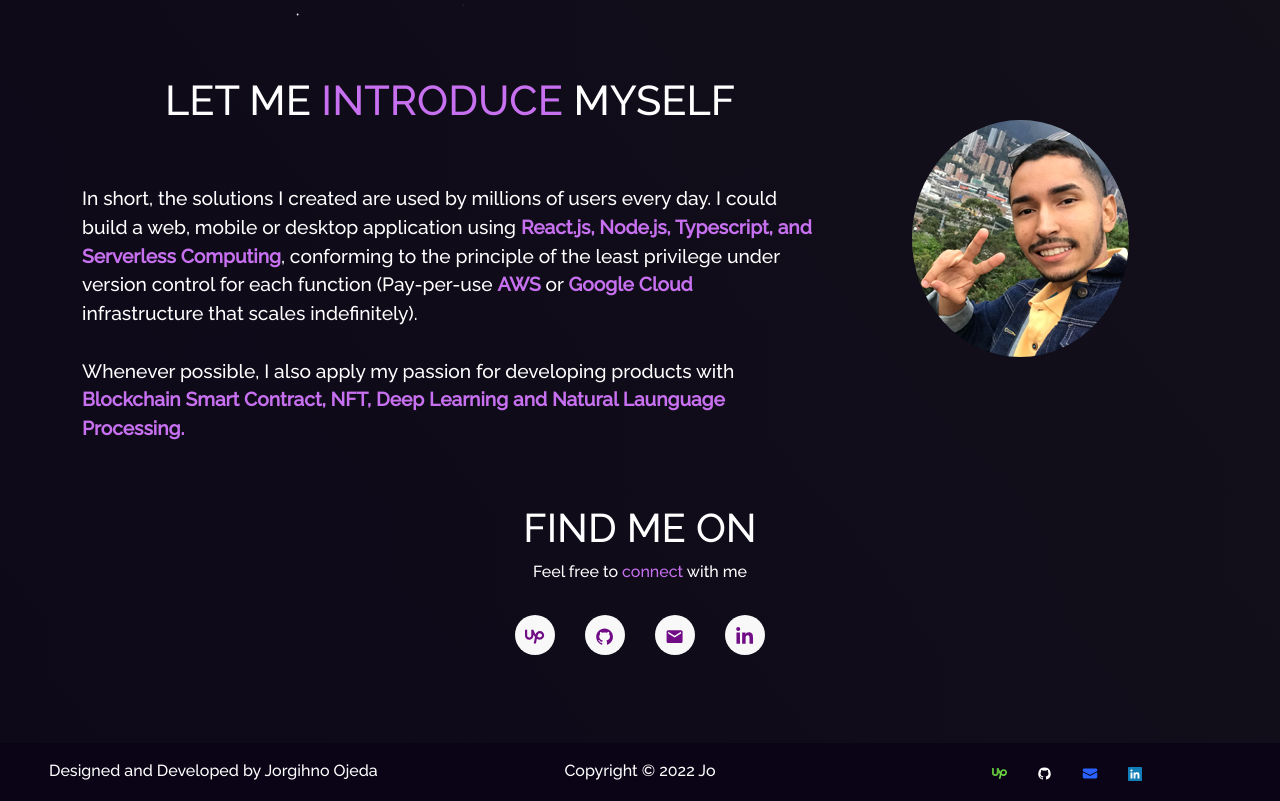
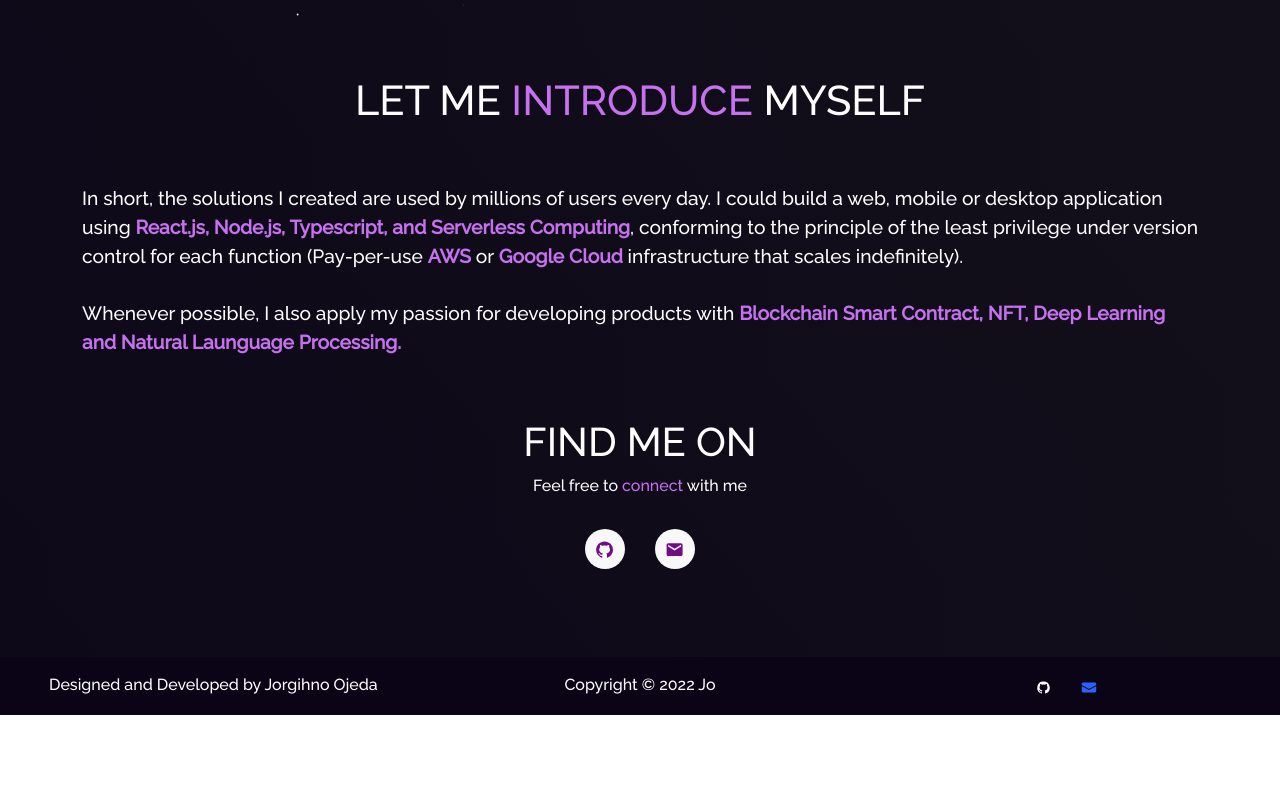
Before and after one commit to yoryi/portfolio, a Next.js app: page / in a window 1280 px wide. Shown: the part 780-1581 px from the top of the page. After the commit the page ends 1495 px from the top, so only its background shows below. Built offline with nearby package versions, Linux system fonts and the light colour scheme.

Commit message:
chore: removed linkedin/upwork links

```diff
--- a/components/Footer.js
+++ b/components/Footer.js
@@ -15,20 +15,6 @@ function Footer() {
         </Col>
         <Col md="4" className="footer-body">
           <ul className="footer-icons">
-            <li className="social-icons">
-              <a
-                href="https://www.upwork.com/fl/yoryojeda"
-                target="_blank"
-                rel="noopener noreferrer"
-              >
-                <img
-                  src="/Assets/icons/upwork.svg"
-                  width={15}
-                  height={15}
-                  alt="upwork"
-                />
-              </a>
-            </li>
             <li className="social-icons">
               <a
                 href="https://github.com/yoryi"
@@ -56,20 +42,6 @@ function Footer() {
                 />
               </a>
             </li>
-            <li className="social-icons">
-              <a
-                href="https://www.linkedin.com/in/jorgihno-ojeda/"
-                target="_blank"
-                rel="noopener noreferrer"
-              >
-                <img
-                  src="/Assets/icons/linkedin.svg"
-                  width={14}
-                  height={14}
-                  alt="linkedin"
-                />
-              </a>
-            </li>
           </ul>
         </Col>
       </Row>
--- a/components/Home/Home2.js
+++ b/components/Home/Home2.js
@@ -12,7 +12,7 @@ function Home2() {
     <Container fluid className="home-about-section" id="about">
       <Container>
         <Row>
-          <Col md={8} className="home-about-description">
+          <Col md={12} className="home-about-description">
             <h1 style={{ fontSize: "2.6em" }}>
               LET ME <span className="purple"> INTRODUCE </span> MYSELF
             </h1>
@@ -38,11 +38,6 @@ function Home2() {
               </b>{" "}
             </p>
           </Col>
-          <Col md={4} className="myAvtar">
-            <Tilt>
-              <img src={"/Assets/yoryi.png"} className="avatar" alt="avatar" />
-            </Tilt>
-          </Col>
         </Row>
         <Row>
           <Col md={12} className="home-about-social">
@@ -51,16 +46,6 @@ function Home2() {
               Feel free to <span className="purple">connect </span>with me
             </p>
             <ul className="home-about-social-links">
-              <li className="social-icons">
-                <a
-                  href="https://www.upwork.com/fl/yoryojeda"
-                  target="_blank"
-                  rel="noreferrer"
-                  className="icon-colour home-social-icons"
-                >
-                  <SiUpwork />
-                </a>
-              </li>
               <li className="social-icons">
                 <a
                   href="https://github.com/yoryi"
@@ -81,16 +66,6 @@ function Home2() {
                   <MdEmail />
                 </a>
               </li>
-              <li className="social-icons">
-                <a
-                  href="https://www.linkedin.com/in/jorgihno-ojeda/"
-                  target="_blank"
-                  rel="noreferrer"
-                  className="icon-colour  home-social-icons"
-                >
-                  <FaLinkedinIn />
-                </a>
-              </li>
             </ul>
           </Col>
         </Row>
```
